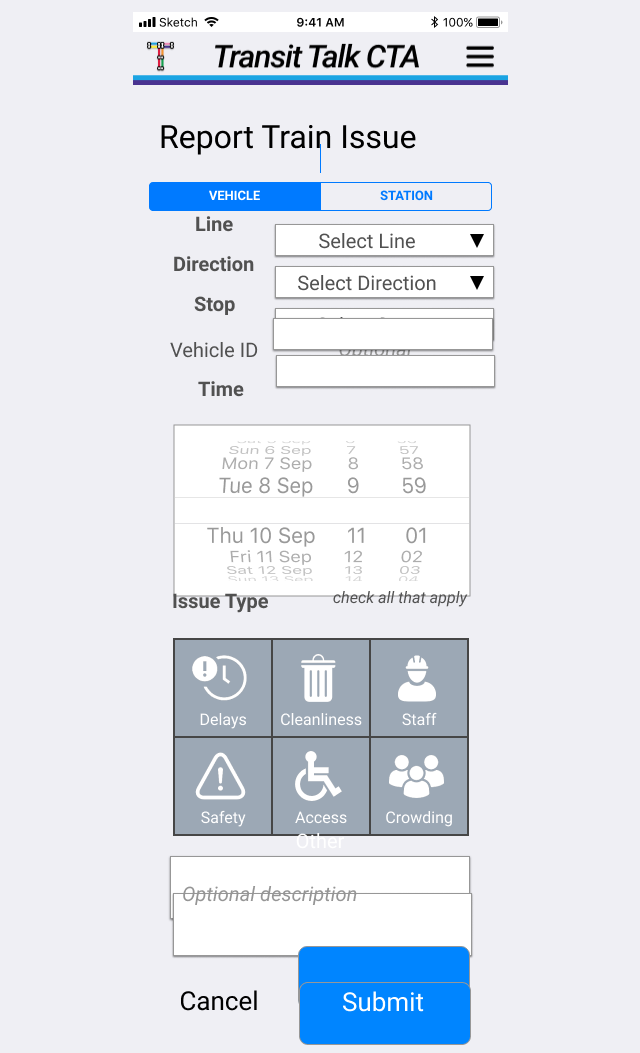
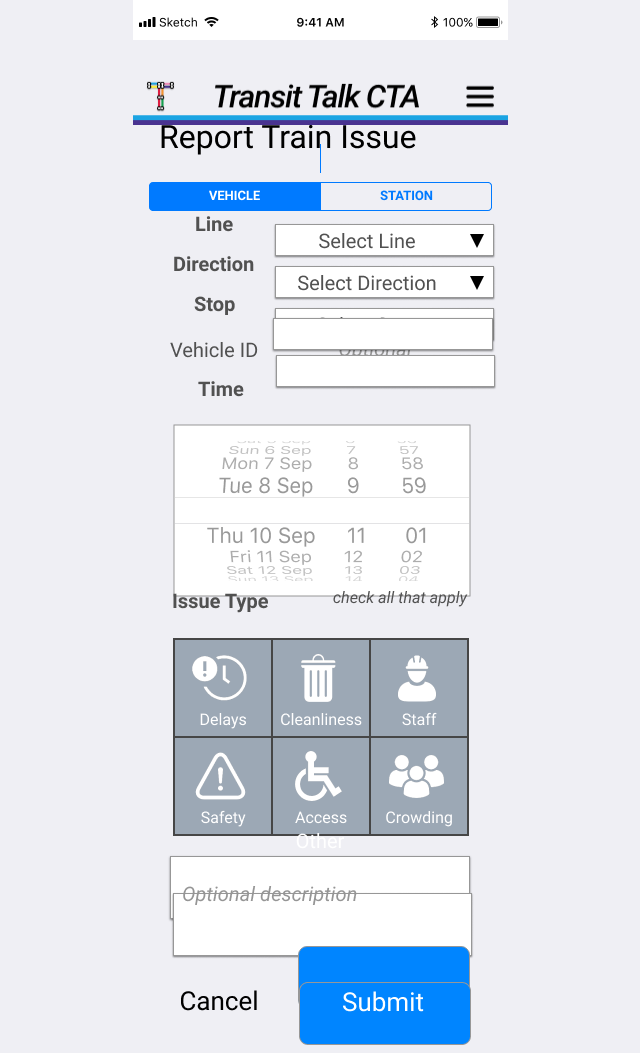
Before and after one commit to andreanthony/andreanthony.github.io, a Jekyll site: the page train-issue.html, which Jekyll copies as it is, in a window 1280 px wide. Shown: the whole page, without its empty margins (320-960 px from the left). Built offline with Jekyll 4.4.1, drawn with Linux system fonts in a browser that asks for light colours.

Commit message:
Update train-issue.html

```diff
--- a/train-issue.html
+++ b/train-issue.html
@@ -1,7 +1,6 @@
 <!DOCTYPE HTML>
 <html>
 <head>
-<meta charset="UTF-8">
   <link href="stylesheet.css" rel="stylesheet" type="text/css">
   <title>Train Issue</title>
 </head>
@@ -12,7 +11,7 @@
   height: 1024px;
   width: 375px;
 ">
- <div id="bar"><p style="margin: 0px; height: 0px;"><img src="/Black.png" alt="bar" /></p></div>
+ <div id="bar"><img src="/Black.png" alt="bar" /></div>
  <div id="header"><p><img style="height: 50px; width: 375px;" src="/header.png" alt="header" /></p></div>
  <div id="report-train-issue"><p><img src="/Report Train Issue.png" alt="report-train-issue" /></p></div>
  <div id="button-switch"><p><img src="/2-button-switch.png" alt="button-switch" /></p></div>
```
